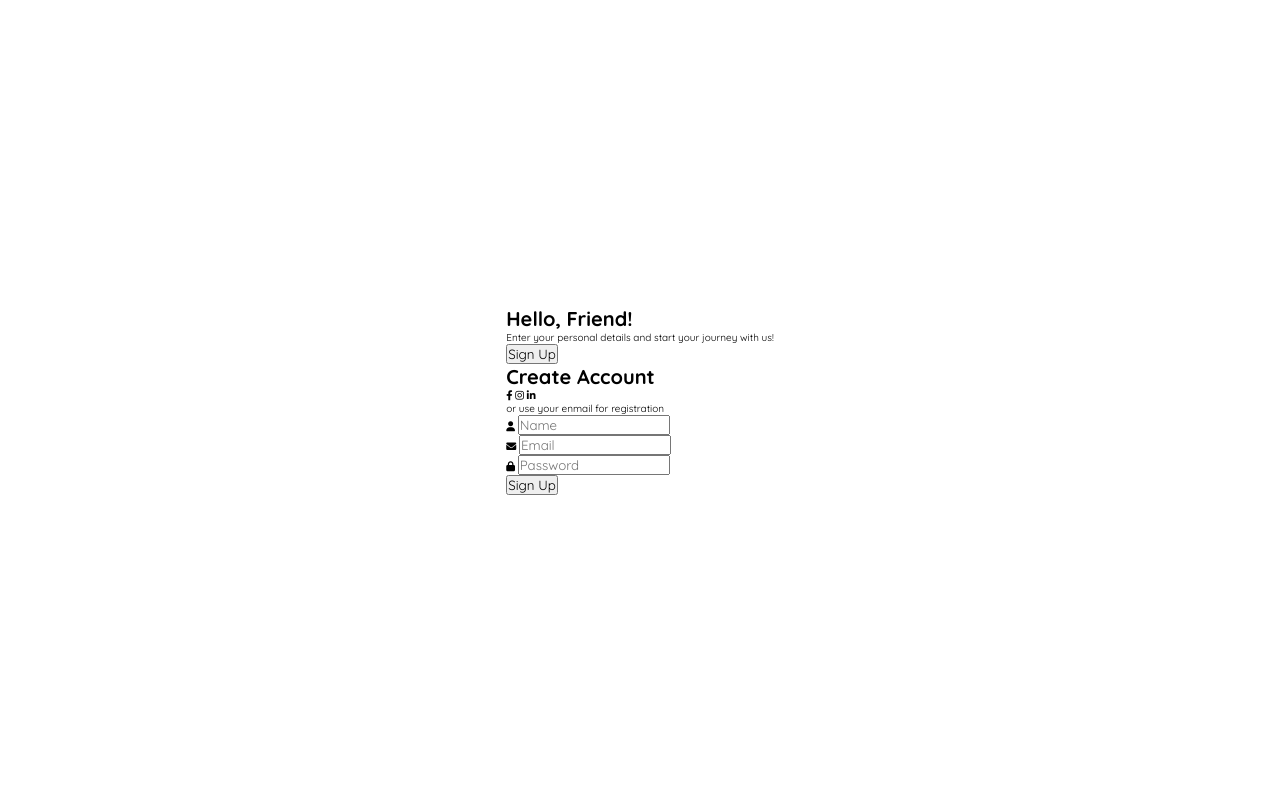
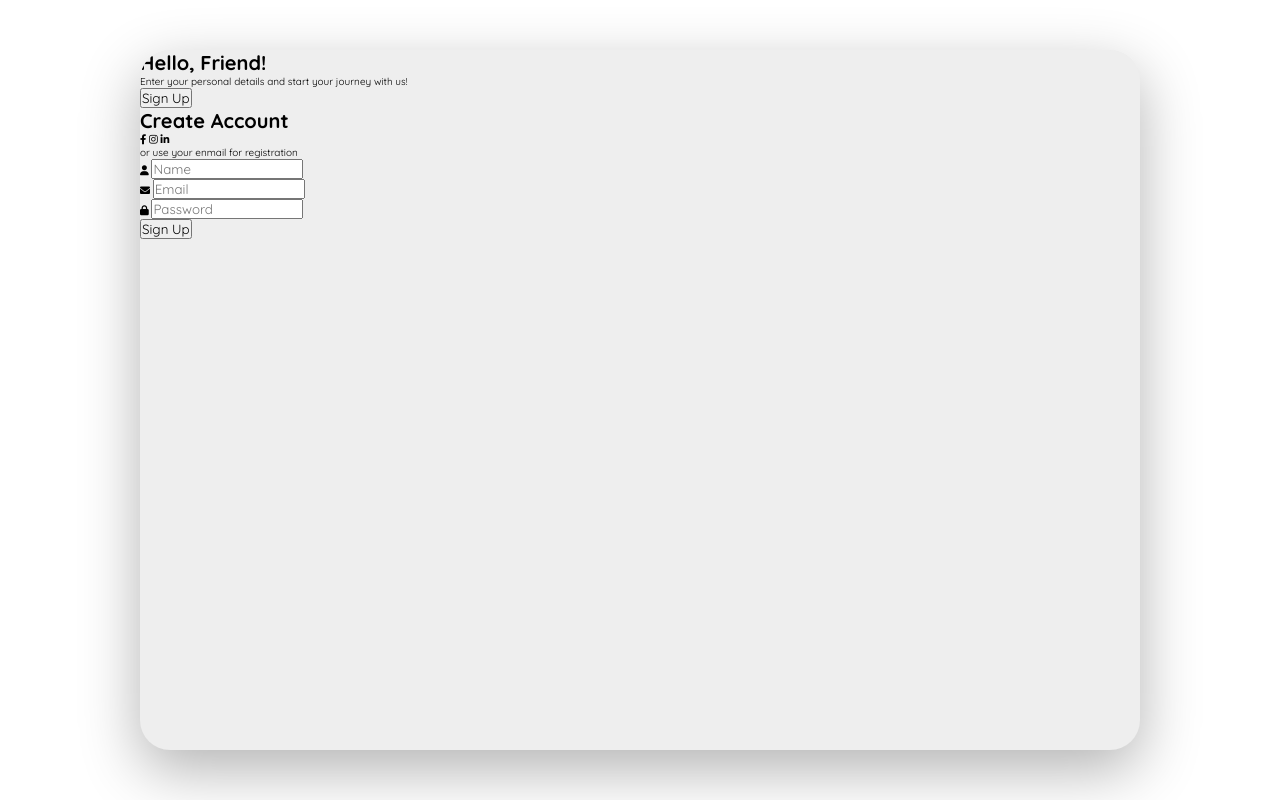
Before and after one commit to bitchard/sign-up, a plain HTML site: page index.html in a window 1280 px wide. Drawn offline with Linux system fonts and the light colour scheme.

Commit message:
gave the container some style with a background color and some shadow effects.

```diff
--- a/style.css
+++ b/style.css
@@ -17,3 +17,13 @@ html {
     justify-content: center;
     align-items: center;
 }
+
+.form-wrapper {
+    width: 100rem;
+    height: 70rem;
+    background-color: #eee;
+    border-radius: 3rem;
+    box-shadow: 0 2rem 6rem rgba(0, 0, 0, 0.3);
+    position: relative;
+    overflow: hidden;
+}
```
